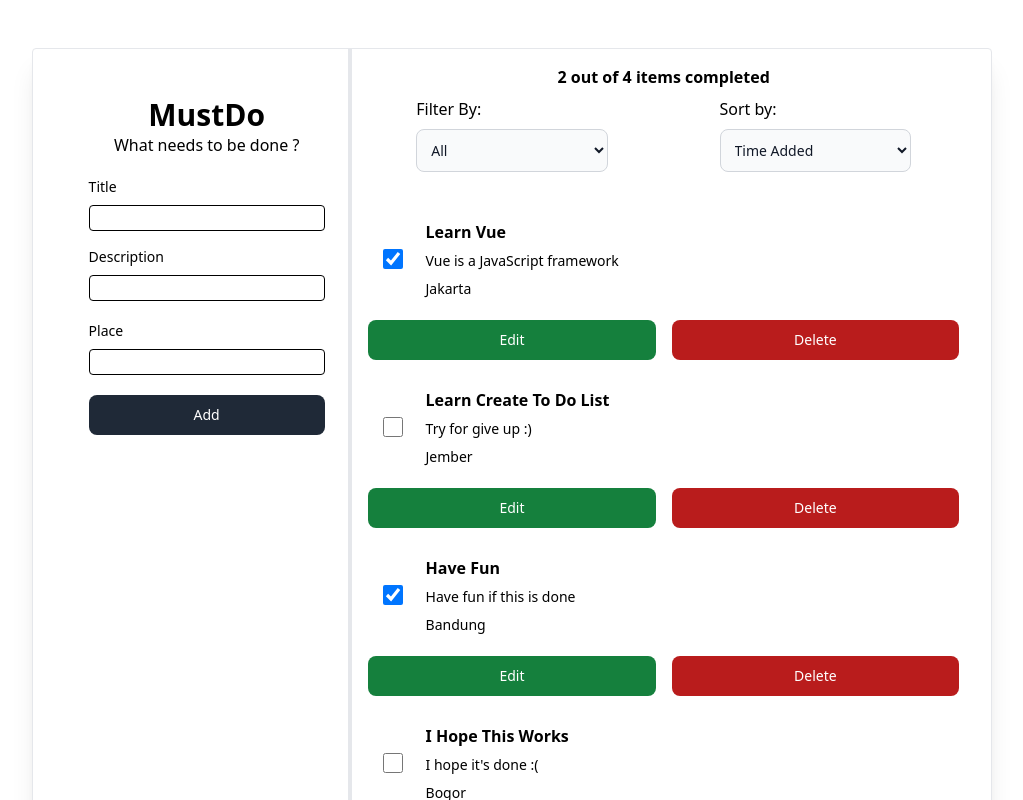
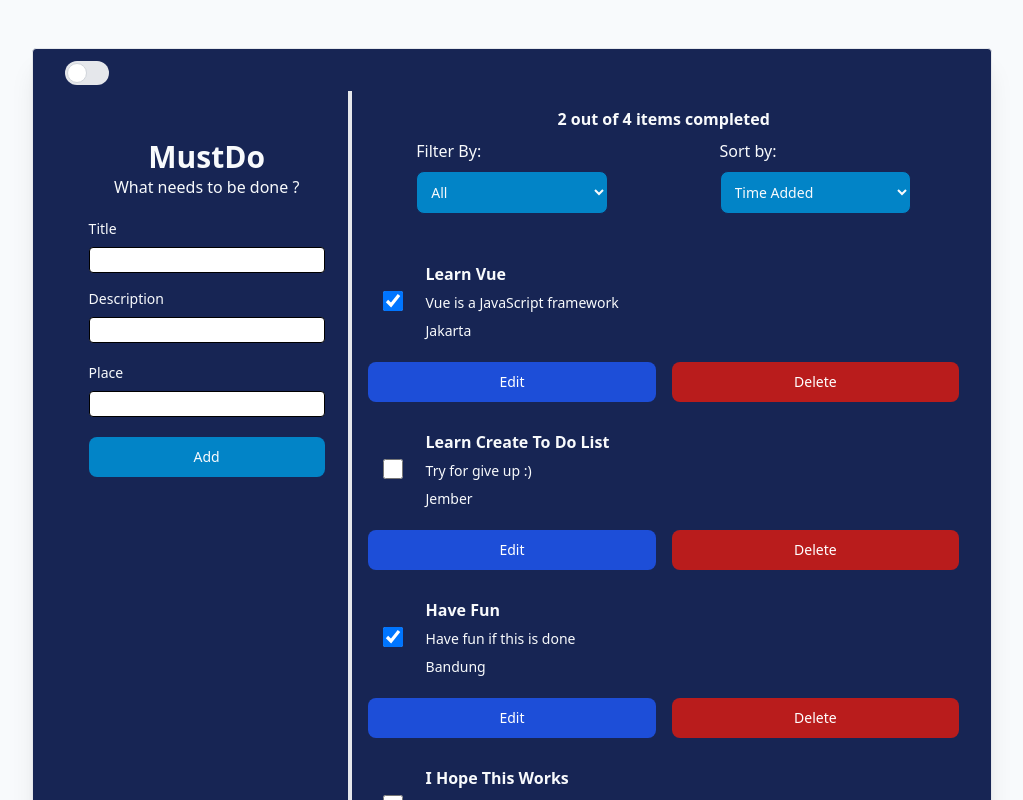
Before and after one commit to Shohibun/To-Do-Vue, a Vue app: page / in a window 1280 px wide. Shown: the top 800 px of the page, without its empty margins (128-1151 px from the left). Built offline with nearby package versions, Linux system fonts and the light colour scheme.

Commit message:
fix bug button cancel & save, add dark mode

```diff
--- a/index.html
+++ b/index.html
@@ -6,7 +6,7 @@
     <meta name="viewport" content="width=device-width, initial-scale=1.0">
     <title>MustDo</title>
   </head>
-  <body>
+  <body class="dark:bg-blue-950 bg-slate-50">
     <div id="app"></div>
     <script type="module" src="/src/main.js"></script>
   </body>
--- a/package.json
+++ b/package.json
@@ -9,6 +9,7 @@
     "preview": "vite preview"
   },
   "dependencies": {
+    "@vueuse/core": "^10.10.0",
     "flowbite": "^2.3.0",
     "vue": "^3.4.21"
   },
--- a/src/assets/main.css
+++ b/src/assets/main.css
@@ -2,9 +2,9 @@
 @tailwind components;
 @tailwind utilities;
 
-/* @import './base.css';
+/* @import './base.css'; */
 
-#app {
+/* #app {
   max-width: 1280px;
   margin: 0 auto;
   padding: 2rem;
--- a/src/pages/ToDo.vue
+++ b/src/pages/ToDo.vue
@@ -2,6 +2,10 @@
 import ToDoItem from "./ToDoItem.vue";
 import ToDoForm from "./ToDoForm.vue";
 import { nanoid } from "nanoid";
+import { useDark, useToggle } from "@vueuse/core";
+
+const isDark = useDark();
+const toggleDark = useToggle(isDark);
 
 export default {
   components: {
@@ -95,6 +99,9 @@ export default {
     filterTasks() {
       // Hanya buat pemicu reaktivitasnya saja
     },
+    toggleDark() {
+      toggleDark();
+    },
   },
   computed: {
     listSummary() {
@@ -130,13 +137,33 @@ export default {
 
 <template>
   <div class="w-full flex justify-center py-12">
-    <div class="w-9/12 px-8 rounded border shadow-xl bg-white">
+    <div
+      class="w-9/12 px-8 rounded border shadow-xl dark:bg-slate-50 bg-blue-950"
+    >
+      <label class="inline-flex items-center cursor-pointer mt-3">
+        <input
+          @change="toggleDark"
+          type="checkbox"
+          v-model="isDark"
+          class="sr-only peer"
+        />
+        <div
+          class="relative w-11 h-6 bg-gray-200 peer-focus:outline-none peer-focus:ring-4 peer-focus:ring-blue-300 dark:peer-focus:ring-blue-800 rounded-full peer dark:bg-gray-700 peer-checked:after:translate-x-full rtl:peer-checked:after:-translate-x-full peer-checked:after:border-white after:content-[''] after:absolute after:top-[2px] after:start-[2px] after:bg-white after:border-gray-300 after:border after:rounded-full after:h-5 after:w-5 after:transition-all dark:border-gray-600 peer-checked:bg-blue-600"
+        ></div>
+      </label>
+
       <!-- Jadi fungsi md: disini untuk responsive yang berlaku jika ukuran layar lebih dari 768px -->
       <div class="md:grid md:grid-cols-3 gap-4">
         <div class="col-span-1 md:border-r-4">
           <div class="w-full md:w-10/12 mx-auto mt-12">
-            <h1 class="text-3xl text-center font-bold">MustDo</h1>
-            <p class="text-base text-center">What needs to be done ?</p>
+            <h1
+              class="text-3xl text-center font-bold dark:text-blue-800 text-slate-50"
+            >
+              MustDo
+            </h1>
+            <p class="text-base text-center dark:text-black text-slate-50">
+              What needs to be done ?
+            </p>
 
             <to-do-form @todo-added="addToDo"></to-do-form>
           </div>
@@ -144,7 +171,7 @@ export default {
 
         <div class="col-span-2">
           <p
-            class="text-base text-center font-bold mt-4 mb-2"
+            class="text-base text-center font-bold mt-4 mb-2 dark:text-blue-800 text-slate-50"
             id="list-summary"
             ref="listSummary"
             tabindex="-1"
@@ -157,13 +184,13 @@ export default {
               <form class="w-8/12 mx-auto">
                 <label
                   for="filter"
-                  class="block mb-2 text-base font-medium text-black"
+                  class="block mb-2 text-base font-medium dark:text-gray-950 text-slate-50"
                   >Filter By:</label
                 >
                 <select
                   v-model="filterOption"
                   @change="filterTasks"
-                  class="bg-gray-50 border border-gray-300 text-gray-900 text-sm rounded-lg focus:ring-blue-500 focus:border-blue-500 block w-full p-2.5 dark:bg-gray-700 dark:border-gray-600 dark:placeholder-gray-400 dark:text-white dark:focus:ring-blue-500 dark:focus:border-blue-500"
+                  class="border border-blue-950 text-sm rounded-lg block w-full p-2.5 text-slate-50 dark:bg-blue-950 bg-sky-600"
                 >
                   <option value="all" selected>All</option>
                   <option value="pending">Pending</option>
@@ -176,13 +203,13 @@ export default {
               <div class="w-8/12 mx-auto">
                 <label
                   for="sort"
-                  class="block mb-2 text-base font-medium text-black"
+                  class="block mb-2 text-base font-medium dark:text-gray-950 text-slate-50"
                   >Sort by:</label
                 >
                 <select
                   v-model="sortOption"
                   @change="sortTasks"
-                  class="bg-gray-50 border border-gray-300 text-gray-900 text-sm rounded-lg focus:ring-blue-500 focus:border-blue-500 block w-full p-2.5 dark:bg-gray-700 dark:border-gray-600 dark:placeholder-gray-400 dark:text-white dark:focus:ring-blue-500 dark:focus:border-blue-500"
+                  class="border border-blue-950 text-sm rounded-lg block w-full p-2.5 text-slate-50 dark:bg-blue-950 bg-sky-600"
                 >
                   <option value="addTime">Time Added</option>
                   <option value="alphabet">Alphabetical</option>
--- a/src/pages/ToDoForm.vue
+++ b/src/pages/ToDoForm.vue
@@ -30,7 +30,9 @@ export default {
 <template>
   <form action="" @submit.prevent="onSubmit" class="mt-5 mb-10">
     <div class="mb-2">
-      <label for="title" class="block mb-2 text-sm font-medium text-black"
+      <label
+        for="title"
+        class="block mb-2 text-sm font-medium dark:text-gray-950 text-slate-50"
         >Title</label
       >
       <input
@@ -44,7 +46,9 @@ export default {
     </div>
 
     <div class="mb-3">
-      <label for="description" class="block mb-2 text-sm font-medium text-black"
+      <label
+        for="description"
+        class="block mb-2 text-sm font-medium dark:text-gray-950 text-slate-50"
         >Description</label
       >
       <input
@@ -58,7 +62,9 @@ export default {
     </div>
 
     <div class="mb-3">
-      <label for="place" class="block mb-2 text-sm font-medium text-black"
+      <label
+        for="place"
+        class="block mb-2 text-sm font-medium dark:text-gray-950 text-slate-50"
         >Place</label
       >
       <input
@@ -73,7 +79,7 @@ export default {
 
     <button
       type="submit"
-      class="w-full text-white bg-gray-800 hover:bg-gray-900 focus:outline-none focus:ring-4 focus:ring-gray-300 font-medium rounded-lg text-sm px-5 py-2.5 me-2 mb-2 dark:bg-gray-800 dark:hover:bg-gray-700 dark:focus:ring-gray-700 dark:border-gray-700"
+      class="w-full text-slate-50 dark:bg-blue-950 bg-sky-600 font-medium rounded-lg text-sm px-5 py-2.5 me-2 mb-2"
     >
       Add
     </button>
--- a/src/pages/ToDoItem.vue
+++ b/src/pages/ToDoItem.vue
@@ -94,19 +94,19 @@ export default {
 
         <div class="col-span-11">
           <div class="mb-1">
-            <label :for="id" class="ms-2 text-base font-bold text-black">{{
+            <label :for="id" class="ms-2 text-base font-bold dark:text-gray-950 text-slate-50">{{
               title
             }}</label>
           </div>
 
           <div class="mb-1">
-            <label :for="id" class="ms-2 text-sm font-medium text-black">{{
+            <label :for="id" class="ms-2 text-sm font-medium dark:text-gray-950 text-slate-50">{{
               description
             }}</label>
           </div>
 
           <div class="mb-1">
-            <label :for="id" class="ms-2 text-sm font-medium text-black">{{
+            <label :for="id" class="ms-2 text-sm font-medium dark:text-gray-950 text-slate-50">{{
               place
             }}</label>
           </div>
@@ -119,7 +119,7 @@ export default {
             type="button"
             ref="editButton"
             @click="toggleToItemEditForm"
-            class="w-full focus:outline-none text-white bg-green-700 hover:bg-green-800 focus:ring-4 focus:ring-green-300 font-medium rounded-lg text-sm px-5 py-2.5 me-2 mb-2 dark:bg-green-600 dark:hover:bg-green-700 dark:focus:ring-green-800"
+            class="w-full text-white bg-blue-700 hover:bg-blue-800 focus:ring-4 focus:ring-blue-300 font-medium rounded-lg text-sm px-5 py-2.5 me-2 mb-2 dark:bg-blue-600 dark:hover:bg-blue-700 focus:outline-none dark:focus:ring-blue-800"
           >
             Edit
             <!-- <span class="visually-hidden">{{ label }}</span> -->
--- a/src/pages/ToDoItemEditForm.vue
+++ b/src/pages/ToDoItemEditForm.vue
@@ -46,9 +46,13 @@ export default {
     const descriptionInputRef = this.$refs.descriptionInput;
     const placeInputRef = this.$refs.placeInput;
 
-    titleInputRef.focus();
-    descriptionInputRef.focus();
-    placeInputRef.focus();
+    if (titleInputRef) {
+      titleInputRef.focus()
+    } else if (descriptionInputRef) {
+      descriptionInputRef.focus()
+    } else if (placeInputRef) {
+      placeInputRef.focus()
+    }
   },
 };
 </script>
@@ -58,7 +62,7 @@ export default {
     <div class="grid grid-cols-2 gap-2 mb-3">
       <!-- Title -->
       <div class="col-span-1">
-        <label class="mb-2 text-sm font-medium text-black">
+        <label class="mb-2 text-sm font-medium dark:text-gray-950 text-slate-50">
           Edit for title:</label
         >
       </div>
@@ -77,7 +81,7 @@ export default {
 
       <!-- Description -->
       <div class="col-span-1">
-        <label class="mb-2 text-sm font-medium text-black">
+        <label class="mb-2 text-sm font-medium dark:text-gray-950 text-slate-50">
           Edit for description:</label
         >
       </div>
@@ -96,7 +100,7 @@ export default {
 
       <!-- Place -->
       <div class="col-span-1">
-        <label class="mb-2 text-sm font-medium text-black">
+        <label class="mb-2 text-sm font-medium dark:text-gray-950 text-slate-50">
           Edit for place:</label
         >
       </div>
@@ -128,7 +132,7 @@ export default {
       <div class="col-span-1">
         <button
           type="submit"
-          class="w-full focus:outline-none text-white bg-green-700 hover:bg-green-800 focus:ring-4 focus:ring-green-300 font-medium rounded-lg text-sm px-5 py-2.5 me-2 mb-2 dark:bg-green-600 dark:hover:bg-green-700 dark:focus:ring-green-800"
+          class="w-full text-white bg-blue-700 hover:bg-blue-800 focus:ring-4 focus:ring-blue-300 font-medium rounded-lg text-sm px-5 py-2.5 me-2 mb-2 dark:bg-blue-600 dark:hover:bg-blue-700 focus:outline-none dark:focus:ring-blue-800"
         >
           Save
         </button>
--- a/tailwind.config.js
+++ b/tailwind.config.js
@@ -1,5 +1,6 @@
 /** @type {import('tailwindcss').Config} */
 export default {
+  darkMode: "class",
   content: [
     "./index.html",
     "./src/**/*.{vue,js,ts,jsx,tsx}",
```
Also changed, not shown: src/assets/image/bg-2.jpg (added), 1 other file (tests, documents, lock files or other folders).
